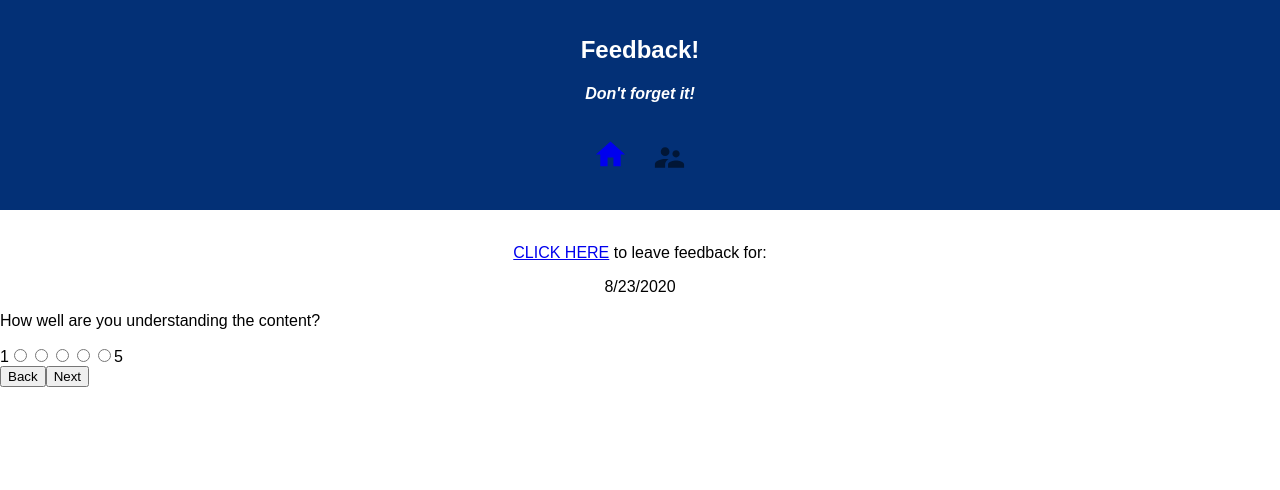
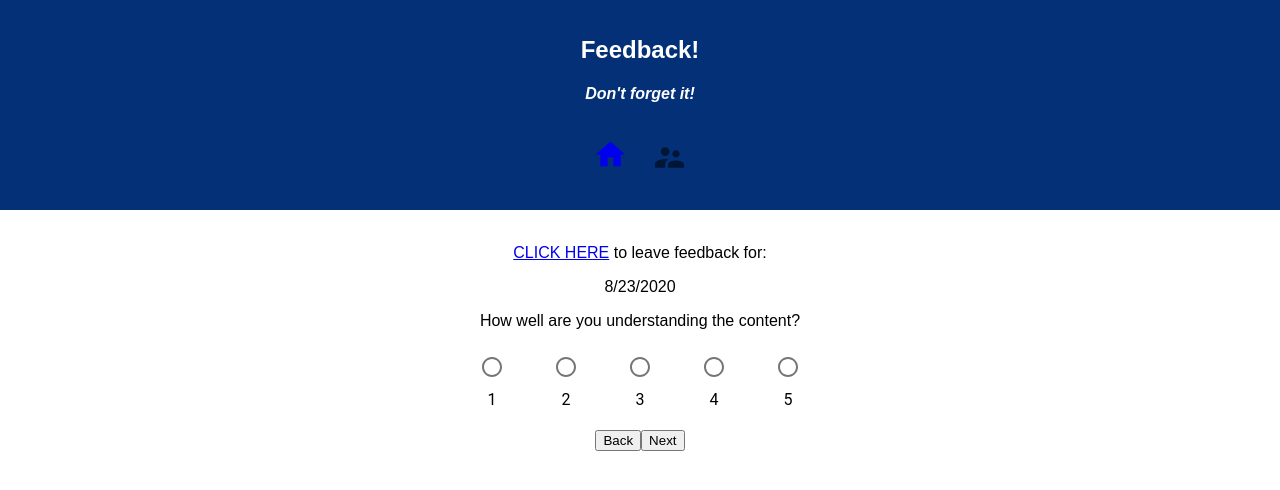
Before and after one commit to samueldmaus/redux-feedback-loop, a React (Create React App) app: page /#/understanding in a window 1280 px wide. Shown: the top 490 px of the page. Built offline with nearby package versions, Linux system fonts and the light colour scheme.

Commit message:
added material ui for radio buttons

```diff
--- /dev/null
+++ b/src/components/Feeling/Feeling.css
@@ -0,0 +1,3 @@
+form {
+    text-align: center;
+}
--- a/src/components/Feeling/Feeling.js
+++ b/src/components/Feeling/Feeling.js
@@ -1,7 +1,12 @@
 import React, {Component} from 'react';
-import {connect} from 'react-redux'
+import {connect} from 'react-redux';
+import './Feeling.css';
+import Radio from '@material-ui/core/Radio';
+import RadioGroup from '@material-ui/core/RadioGroup';
+import FormControlLabel from '@material-ui/core/FormControlLabel';
+import Box from '@material-ui/core/Box'
 
-class Feeling extends Component {
+export default connect()(class Feeling extends Component {
 
     getRadioValue = (event) => {
         event.preventDefault();
@@ -25,17 +30,20 @@ class Feeling extends Component {
             <form onSubmit={this.getRadioValue}>
 
                 <p>How are you feeling today?</p>
-                <label htmlFor="valStart">1</label>
-                <input name="feeling" type="radio" id="valStart" value="1" />
-                <input name="feeling"  type="radio"  value="2" />
-                <input name="feeling"  type="radio"  value="3" />
-                <input name="feeling"  type="radio" value="4" />
-                <input name="feeling"  type="radio" id="valEnd" value="5" />
-                <label htmlFor="valEnd">5</label>
+                <Box display="flex" justifyContent="center">
+                <RadioGroup className='radioButtons' row  name="feeling" >
+
+                    <FormControlLabel value='1' control={<Radio/>} label="1" labelPlacement="bottom"/>
+                    <FormControlLabel value='2' control={<Radio/>} label="2" labelPlacement="bottom"/>
+                    <FormControlLabel value='3' control={<Radio/>} label="3" labelPlacement="bottom"/>
+                    <FormControlLabel value='4' control={<Radio/>} label="4" labelPlacement="bottom"/>
+                    <FormControlLabel value='5' control={<Radio/>} label="5" labelPlacement="bottom"/>
+
+                </RadioGroup>
+                </Box>
+
                 <button type="submit">Next</button>
             </form>
         )
     }
-};
-
-export default connect()(Feeling);
+});
--- a/src/components/Supported/Supported.js
+++ b/src/components/Supported/Supported.js
@@ -1,5 +1,9 @@
 import React, {Component} from 'react';
 import {connect} from 'react-redux';
+import Radio from '@material-ui/core/Radio';
+import RadioGroup from '@material-ui/core/RadioGroup';
+import FormControlLabel from '@material-ui/core/FormControlLabel';
+import Box from '@material-ui/core/Box';
 
 class Supported extends Component{
 
@@ -24,13 +28,17 @@ class Supported extends Component{
         <form onSubmit={this.getRadioValue}>
 
             <p>How well are you being supported?</p>
-            <label htmlFor="valStart">1</label>
-            <input name="supported" type="radio" id="valStart" value="1" />
-            <input name="supported"  type="radio"  value="2" />
-            <input name="supported"  type="radio"  value="3" />
-            <input name="supported"  type="radio" value="4" />
-            <input name="supported"  type="radio" id="valEnd" value="5" />
-            <label htmlFor="valEnd">5</label>
+            <Box display="flex" justifyContent="center">
+                <RadioGroup className='radioButtons' row  name="supported" >
+
+                    <FormControlLabel value='1' control={<Radio/>} label="1" labelPlacement="bottom"/>
+                    <FormControlLabel value='2' control={<Radio/>} label="2" labelPlacement="bottom"/>
+                    <FormControlLabel value='3' control={<Radio/>} label="3" labelPlacement="bottom"/>
+                    <FormControlLabel value='4' control={<Radio/>} label="4" labelPlacement="bottom"/>
+                    <FormControlLabel value='5' control={<Radio/>} label="5" labelPlacement="bottom"/>
+
+                </RadioGroup>
+                </Box>
             <br/>
             <button onClick={()=>this.props.history.goBack()}>Back</button>
             <button type="submit">Next</button>
--- a/src/components/Understanding/Understanding.js
+++ b/src/components/Understanding/Understanding.js
@@ -1,5 +1,9 @@
 import React, {Component} from 'react';
-import {connect} from 'react-redux'
+import {connect} from 'react-redux';
+import Radio from '@material-ui/core/Radio';
+import RadioGroup from '@material-ui/core/RadioGroup';
+import FormControlLabel from '@material-ui/core/FormControlLabel';
+import Box from '@material-ui/core/Box'
 
 class Understanding extends Component{
 
@@ -25,13 +29,17 @@ class Understanding extends Component{
         <form onSubmit={this.getRadioValue}>
 
             <p>How well are you understanding the content?</p>
-            <label htmlFor="valStart">1</label>
-            <input name="understanding" type="radio" id="valStart" value="1" />
-            <input name="understanding"  type="radio"  value="2" />
-            <input name="understanding"  type="radio"  value="3" />
-            <input name="understanding"  type="radio" value="4" />
-            <input name="understanding"  type="radio" id="valEnd" value="5" />
-            <label htmlFor="valEnd">5</label>
+            <Box display="flex" justifyContent="center">
+                <RadioGroup className='radioButtons' row  name="understanding" >
+
+                    <FormControlLabel value='1' control={<Radio/>} label="1" labelPlacement="bottom"/>
+                    <FormControlLabel value='2' control={<Radio/>} label="2" labelPlacement="bottom"/>
+                    <FormControlLabel value='3' control={<Radio/>} label="3" labelPlacement="bottom"/>
+                    <FormControlLabel value='4' control={<Radio/>} label="4" labelPlacement="bottom"/>
+                    <FormControlLabel value='5' control={<Radio/>} label="5" labelPlacement="bottom"/>
+
+                </RadioGroup>
+                </Box>
             <br/>
             <button onClick={()=>this.props.history.goBack()}>Back</button>
             <button type="submit">Next</button>
```
